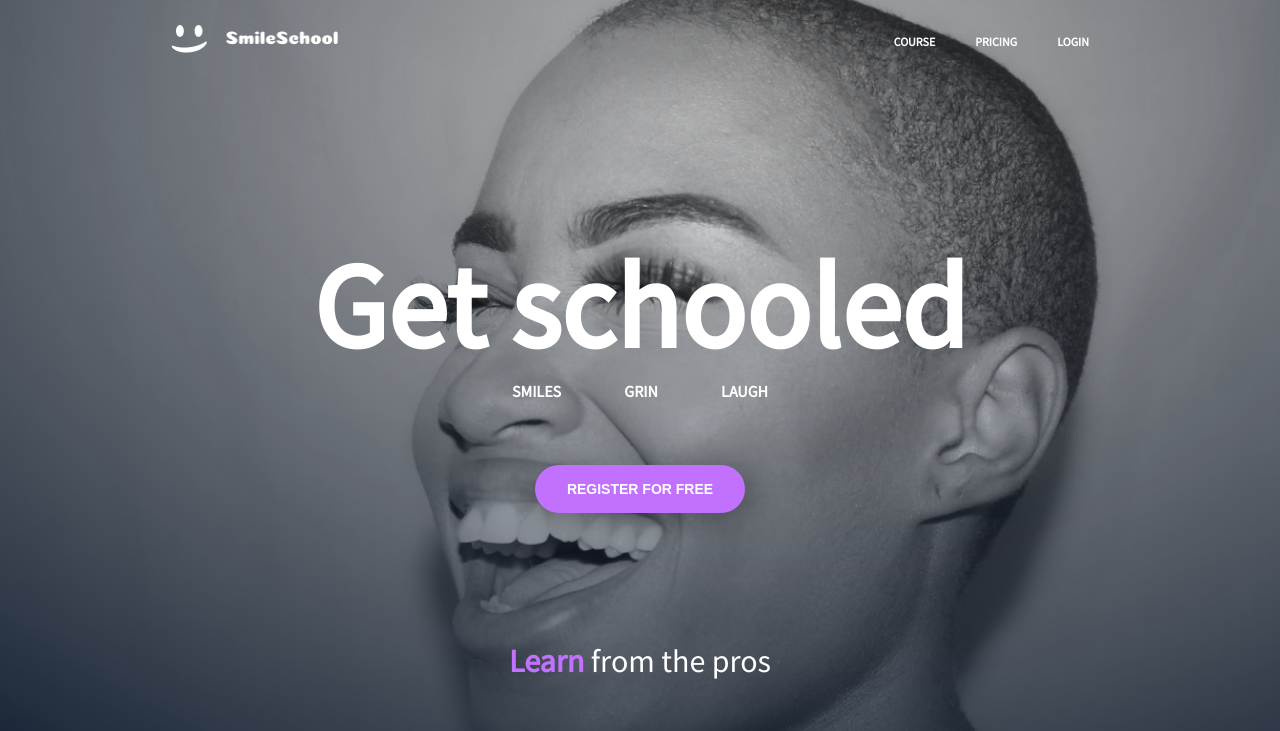
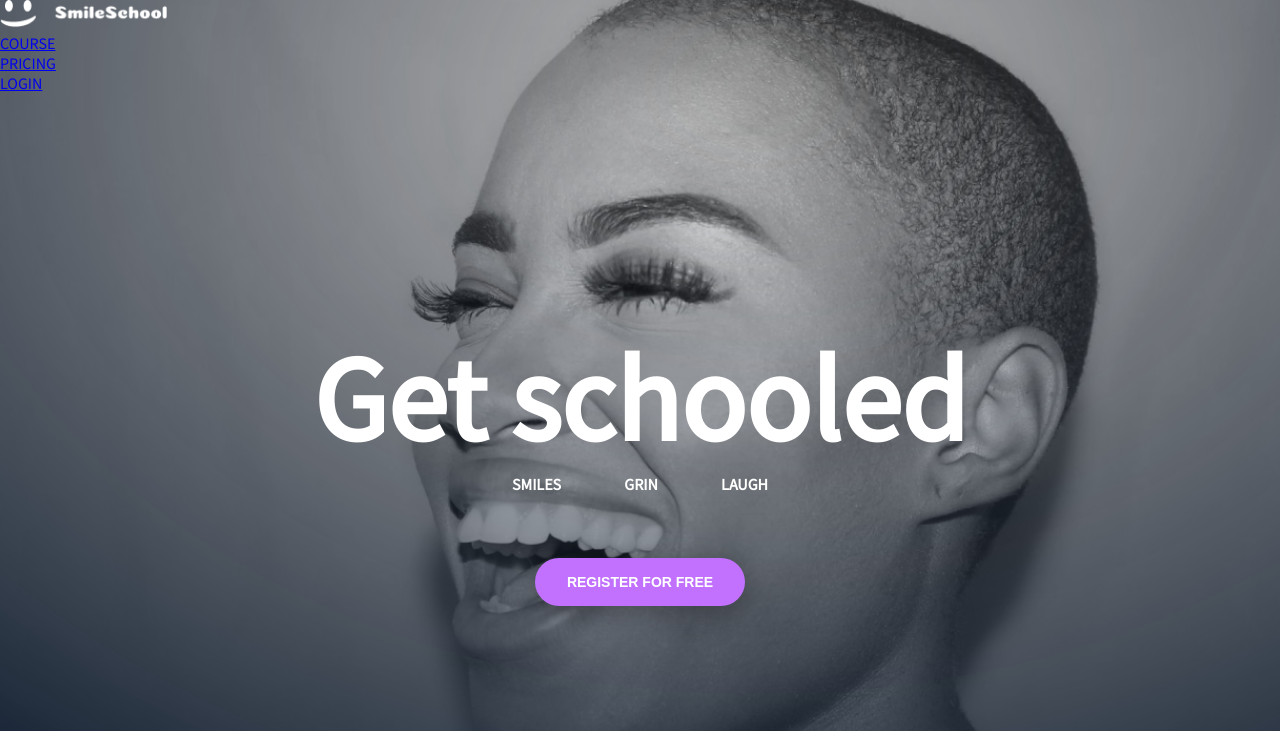
Before and after one commit to merryhailu/alx_html_css, a plain HTML site: page css_advanced/index.html in a window 1280 px wide. Shown: the top 731 px of the page. Drawn offline with Linux system fonts and the light colour scheme; a web font is replaced by a local one.

Commit message:
modification

```diff
--- a/css_advanced/index.html
+++ b/css_advanced/index.html
@@ -15,11 +15,11 @@
     <div class="navbar_background">
         <header>
             <nav>
-                <div class="nav_container">
-                    <img class="logo" src="./images/logo.png" alt="Smile School logo" height="29.46px" ;
-                        width="167.02px" ;>
-
-                    <ul class="menu">
+                <div class="logo">
+                    <img src="./images/logo.png" alt="Smile School logo" height="29.46px" ; width="167.02px" ;>
+                </div>
+                <div class="links">
+                    <ul>
                         <li><a href="#course">COURSE</a></li>
                         <li><a href="#pricing">PRICING</a></li>
                         <li><a href="#login">LOGIN</a></li>
--- a/css_advanced/style.css
+++ b/css_advanced/style.css
@@ -22,50 +22,46 @@ body {
 
 /*--------------------- Nav Bar-------------------  */
 
-nav {
-    background: transparent;
-    width: 100vw;
-    height: 5rem;
-    position: fixed;
-    top: 0;
-    z-index: 11;
-}
 
-.nav_container {
-    height: 100%;
-    display: flex;
-    justify-content: space-between;
-    align-items: center;
-    padding: 35px 171px;
 
-}
 
-.menu {
-    display: flex;
-    align-items: center;
-    list-style-type: none;
-}
 
-.menu a {
-    text-decoration: none;
-    color: var(--color-text);
-    font-size: 12px;
-    font-weight: 700;
-    padding: 0 20px;
-}
+
+
+
+
+
+
+
+
+
+
+
+
+
+
+
+
+
+
+
+
+
+
+
+
+
+
+
 
 .navbar_background {
     background-image: url(./images/Object.png);
     background-size: cover;
     height: 130vh;
+}
 
 
-}
 
-.menu a:hover {
-    color: var(--color-background);
-
-}
 
 /*--------------------- Section Header-------------------  */
 
```
